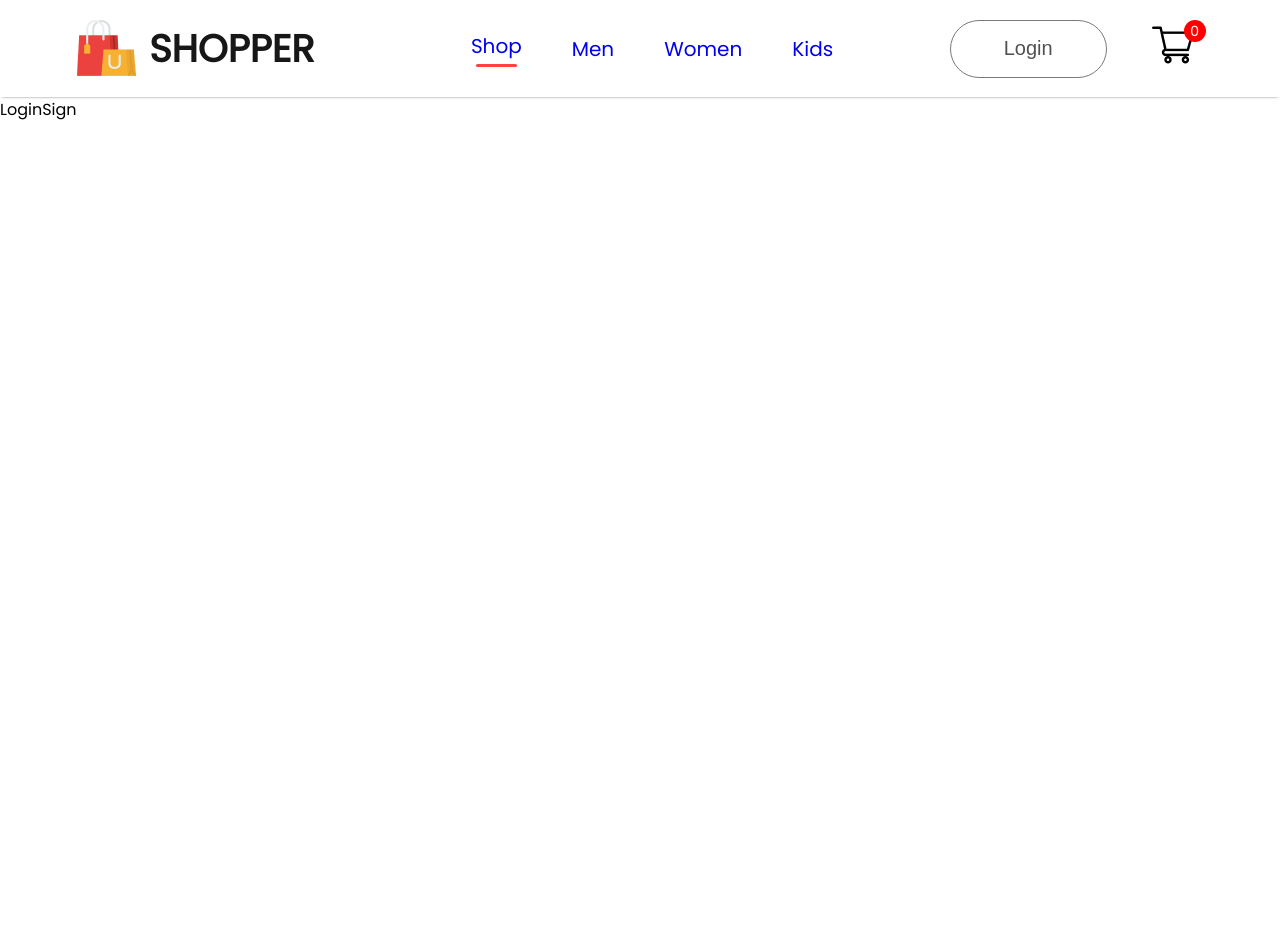
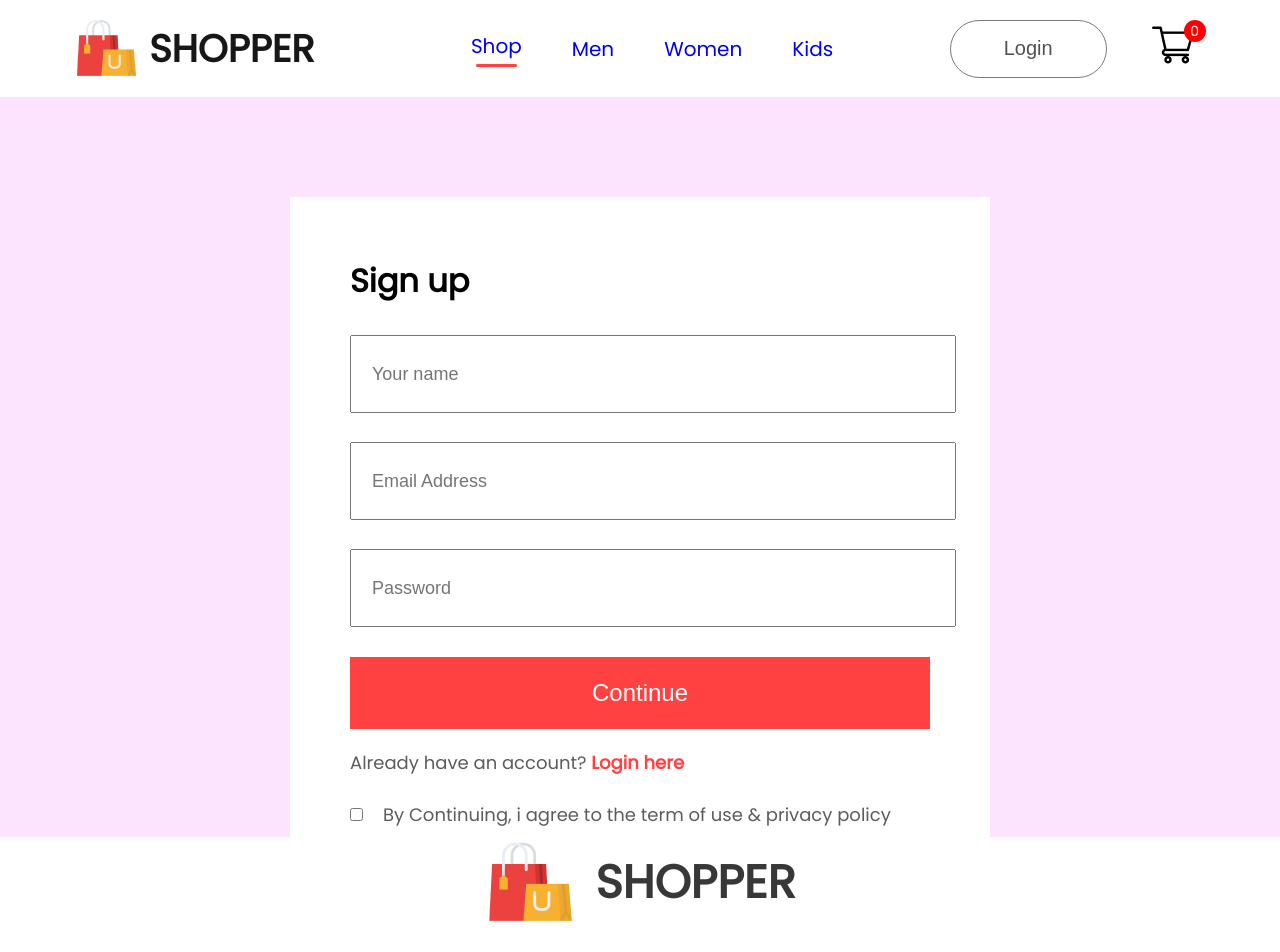
Before and after one commit to nguyentanphatt/E-Commerce-Website-with-MongoDB, a React (Create React App) app: page /login in a window 1280 px wide. Shown: the top 952 px of the page. Before the commit the page ends 800 px from the top, so only its background shows below. Built offline with nearby package versions, Linux system fonts and the light colour scheme.

Commit message:
add Login page and set up for product page

```diff
--- a/src/App.js
+++ b/src/App.js
@@ -6,7 +6,10 @@ import ShopCategory from './Pages/ShopCategory'
 import Product from './Pages/Product'
 import Cart from './Pages/Cart'
 import LoginSign from './Pages/LoginSign'
-
+import Footer from './Components/Footer/Footer';
+import men_banner from './Components/Assets/Frontend_Assets/banner_mens.png'
+import women_banner from './Components/Assets/Frontend_Assets/banner_women.png'
+import kid_banner from './Components/Assets/Frontend_Assets/banner_kids.png'
 function App() {
   return (
     <div>
@@ -14,15 +17,16 @@ function App() {
         <Navbar/>
         <Routes>
           <Route path='/' element={<Shop/>}/>
-          <Route path='/mens' element={<ShopCategory category="men"/>}/>
-          <Route path='/womens' element={<ShopCategory category="women"/>}/>
-          <Route path='/kids' element={<ShopCategory category="kid"/>}/>
+          <Route path='/mens' element={<ShopCategory banner={men_banner} category="men"/>}/>
+          <Route path='/womens' element={<ShopCategory banner={women_banner} category="women"/>}/>
+          <Route path='/kids' element={<ShopCategory banner={kid_banner} category="kid"/>}/>
           <Route path='/product' element={<Product/>}>
             <Route path=':productId' element={<Product/>}/>
           </Route>
           <Route path='/cart' element={<Cart/>}/>
           <Route path='/login' element={<LoginSign/>}/>
         </Routes>
+        <Footer/>
       </BrowserRouter>
     </div>
   );
--- /dev/null
+++ b/src/Components/Breadcrums/Breadcrums.jsx
@@ -0,0 +1,14 @@
+import React from 'react'
+import './Breadcrums.css'
+import arrow_icon from '../Assets/Frontend_Assets/breadcrum_arrow.png'
+const Breadcrums = (props) => {
+    const {product} = props;
+
+  return (
+    <div className="breadcrum">
+        HOME <img src={arrow_icon} alt="" /> SHOP <img src={arrow_icon} alt="" /> {product.category} <img src={arrow_icon} alt="" /> {product.name}
+    </div>
+  )
+}
+
+export default Breadcrums
--- a/src/Components/Item/Item.jsx
+++ b/src/Components/Item/Item.jsx
@@ -1,9 +1,10 @@
 import React from 'react'
 import './Item.css'
+import { Link } from 'react-router-dom'
 const Item = (props) => {
   return (
     <div className="item">
-        <img src={props.image} alt="" />
+        <Link to={`/product/${props.id}`}><img src={props.image} alt="" /></Link>
         <p>{props.name}</p>
         <div className="item-prices">
             <div className="item-prices-new">
--- /dev/null
+++ b/src/Context/ShopContext.jsx
@@ -0,0 +1,16 @@
+import React, { createContext } from "react";
+import all_product from "../Components/Assets/Frontend_Assets/all_product";
+
+export const ShopContext = createContext(null)
+
+const ShopContextProvider = (props)=>{
+    const contextValue = {all_product}
+
+    return (
+        <ShopContext.Provider value={contextValue}>
+            {props.children}
+        </ShopContext.Provider>
+    )
+}
+
+export default ShopContextProvider
--- a/src/Pages/LoginSign.jsx
+++ b/src/Pages/LoginSign.jsx
@@ -1,8 +1,26 @@
 import React from 'react'
+import './css/LoginSign.css'
 
 const LoginSign = () => {
   return (
-    <div>LoginSign</div>
+    <div className="loginsignup">
+      <div className="loginsignup-container">
+        <h1>Sign up</h1>
+        <div className="loginsignup-fields">
+          <input type="text" name="" id="" placeholder='Your name' />
+          <input type="email" name="" id="" placeholder='Email Address' />
+          <input type="password" placeholder='Password' />
+        </div>
+        <button>Continue</button>
+        <p className="loginsignup-login">
+          Already have an account? <span>Login here</span>
+        </p>
+        <div className="loginsignup-agree">
+          <input type="checkbox" name="" id=""/>
+          <p>By Continuing, i agree to the term of use & privacy policy</p>
+        </div>
+      </div>
+    </div>
   )
 }
 
--- a/src/Pages/Product.jsx
+++ b/src/Pages/Product.jsx
@@ -1,8 +1,17 @@
-import React from 'react'
+import React, { useContext } from 'react'
+import {ShopContext} from '../Context/ShopContext'
+import { useParams } from 'react-router-dom'
+import Breadcrums from '../Components/Breadcrums/Breadcrums'
 
 const Product = () => {
+  const {all_product} = useContext(ShopContext)
+  const {productId} = useParams();
+  const product = all_product.find((e)=>e.id === Number(productId))
+
   return (
-    <div>Product</div>
+    <div>
+      <Breadcrums product={product}/>
+    </div>
   )
 }
 
--- a/src/Pages/Shop.jsx
+++ b/src/Pages/Shop.jsx
@@ -4,7 +4,7 @@ import Popular from '../Components/Popular/Popular'
 import Offers from '../Components/Offers/Offers'
 import NewCollections from '../Components/NewCollections/NewCollections'
 import NewsLetter from '../Components/NewsLetter/NewsLetter'
-import Footer from '../Components/Footer/Footer'
+//import Footer from '../Components/Footer/Footer'
 
 const Shop = () => {
   return (
@@ -14,7 +14,7 @@ const Shop = () => {
       <Offers/>
       <NewCollections/>
       <NewsLetter/>
-      <Footer/>
+
     </div>
   )
 }
--- a/src/Pages/ShopCategory.jsx
+++ b/src/Pages/ShopCategory.jsx
@@ -1,8 +1,35 @@
 import React from 'react'
-
-const ShopCategory = () => {
+import './css/ShopCategory.css'
+import { ShopContext } from '../Context/ShopContext'
+import { useContext } from 'react'
+import dropdown_icon from '../Components/Assets/Frontend_Assets/dropdown_icon.png'
+import Item from '../Components/Item/Item'
+const ShopCategory = (props) => {
+  const {all_product} = useContext(ShopContext)
   return (
-    <div>ShopCategory</div>
+    <div className="shop-category">
+      <img className='shopcategory-banner' src={props.banner} alt="" />
+      <div className="shopcategory-indexSort">
+        <p>
+          <span>Showing 1-12</span> out of 36 products
+        </p>
+        <div className="shopcategory-sort">
+          Sort by <img src={dropdown_icon} alt="" />
+        </div>
+      </div>
+      <div className="shopcategory-product">
+        {all_product.map((item, i)=>{
+          if(props.category===item.category){
+            return <Item key={i} id={item.id} name={item.name} image={item.image} new_price={item.new_price} old_price={item.old_price}/>
+          } else {
+            return null;
+          }
+        })}
+      </div>
+      <div className="shopcategory-loadmore">
+        Explore More
+      </div>
+    </div>
   )
 }
 
--- /dev/null
+++ b/src/Pages/css/LoginSign.css
@@ -0,0 +1,69 @@
+.loginsignup{
+    width: 100%;
+    height: 80vh;
+    background: #fce3fe;
+    padding-top: 100px;
+}
+
+.loginsignup-container{
+    width: 580px;
+    height: 600px;
+    background: white;
+    margin: auto;
+    padding: 40px 60px;
+}
+
+.loginsignup-container h1{
+    margin: 20px 0px;
+}
+
+.loginsignup-fields{
+    display: flex;
+    flex-direction: column;
+    gap: 29px;
+    margin-top: 30px;
+}
+
+.loginsignup-fields input{
+    height: 72px;
+    width: 100%;
+    padding-left: 20px;
+    bottom: 1px solid #c9c9c9;
+    outline: none;
+    font-size: 18px;
+    color: #5c5c5c;
+}
+
+.loginsignup-container button{
+    width: 580px;
+    height: 72px;
+    color: white;
+    background: #ff4141;
+    margin-top: 30px;
+    border: none;
+    font-size: 24px;
+    font-weight: 500;
+    cursor: pointer;
+}
+
+.loginsignup-login{
+    margin-top: 20px;
+    color: #5c5c5c;
+    font-size: 18px;
+    font-weight: 500;
+}
+
+.loginsignup-login span{
+    color: #ff4141;
+    font-weight: 600;
+}
+
+.loginsignup-agree{
+    display: flex;
+    align-items: center;
+    margin-top: 25px;
+    gap: 20px;
+    color: #5c5c5c;
+    font-size: 18px;
+    font-weight: 500;
+}
--- /dev/null
+++ b/src/Pages/css/ShopCategory.css
@@ -0,0 +1,43 @@
+.shopcategory-banner{
+   display: block;
+   margin: 30ppx auto;
+   width: 82%;
+}
+
+.shopcategory-indexSort{
+    display: flex;
+    margin: 0px 170px;
+    justify-content: space-between;
+    align-items: center;
+}
+
+.shopcategory-sort{
+    padding: 10px 20px;
+    border-radius: 40px;
+    border: 1px solid #888;
+}
+
+.shopcategory-indexSort p span{
+    font-weight: 600;
+}
+
+.shopcategory-product{
+    margin: 20px 170px;
+    display: grid;
+    grid-template-columns: 1fr 1fr 1fr 1fr;
+    row-gap: 80px;
+}
+
+.shopcategory-loadmore{
+    display: flex;
+    justify-content: center;
+    align-items: center;
+    margin: 150px auto;
+    width: 233px;
+    height: 69px;
+    border-radius: 75px;
+    background: #ededed;
+    color: #787878;
+    font-size: 18px;
+    font-weight: 500;
+}
--- a/src/index.js
+++ b/src/index.js
@@ -3,11 +3,14 @@ import ReactDOM from 'react-dom/client';
 import './index.css';
 import App from './App';
 import reportWebVitals from './reportWebVitals';
+import ShopContextProvider from './Context/ShopContext';
 
 const root = ReactDOM.createRoot(document.getElementById('root'));
 root.render(
   <React.StrictMode>
-    <App />
+    <ShopContextProvider>
+      <App />
+    </ShopContextProvider>
   </React.StrictMode>
 );
 
```
Also changed, not shown: src/Components/Breadcrums/Breadcrums.css (added).
